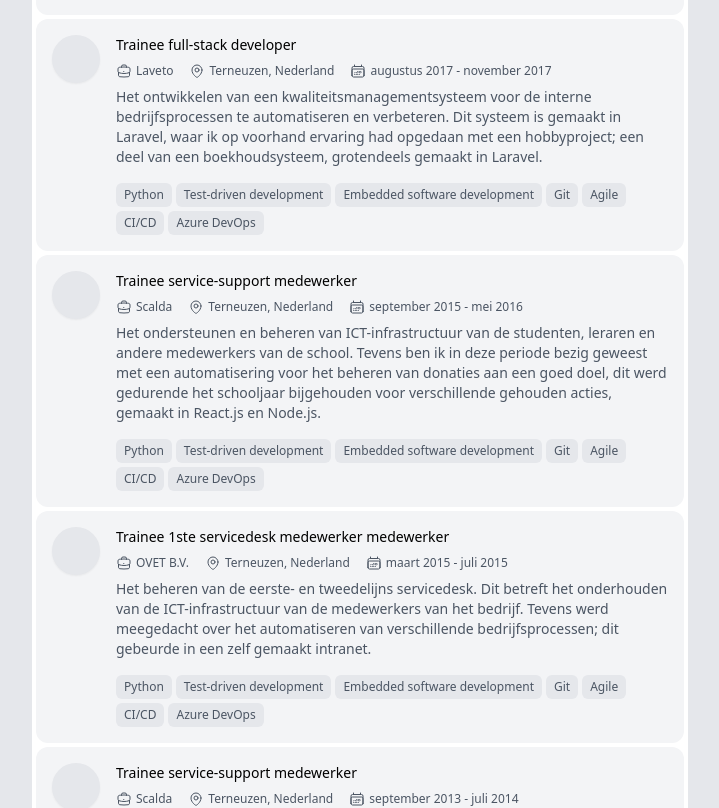
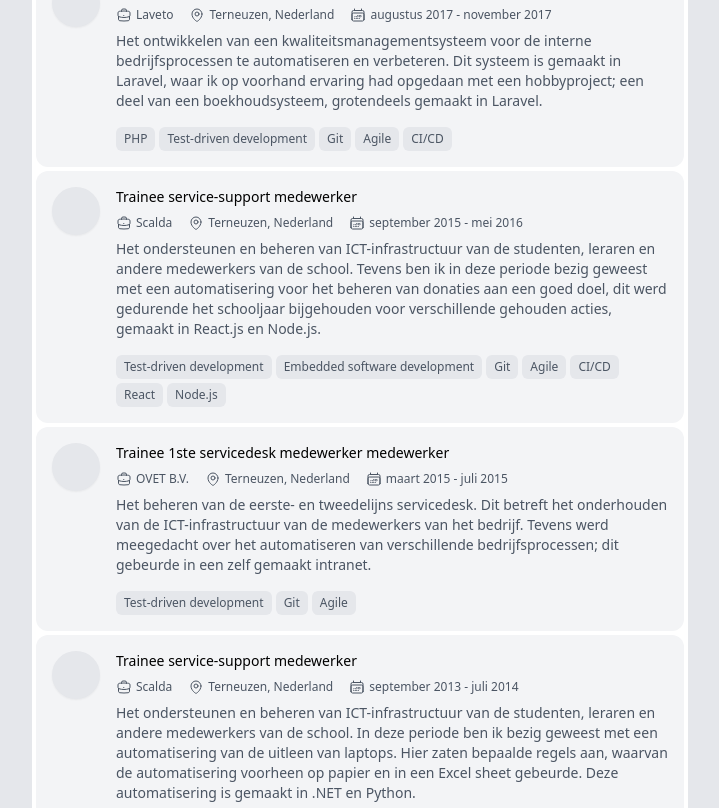
Before and after one commit to basvandriel/portfolio-website, a React (Create React App) app: page / in a window 1280 px wide. Shown: the part 1921-2729 px from the top of the page, without its empty margins (448-1167 px from the left). Built offline with nearby package versions, Linux system fonts and the light colour scheme.

Commit message:
work on tags

```diff
--- a/src/ExperienceBox.tsx
+++ b/src/ExperienceBox.tsx
@@ -1,32 +1,5 @@
 import ExperienceListing from "./ExperienceListing";
-import abnlogo from "./abn_amro_logo.jpeg";
-import nslogo from "./nslogo.jpeg";
-import hetveerlogo from "./hetveer.jpeg";
-import pixelsquarelogo from "./pixelsquarelogo.jpeg";
 import EXPERIENCE from "./experience";
-const DEFAULT_DESCRIPTION = `
-Het ontwikkelen, beheren en ondersteunen van een stuk maatwerksoftware
-voor het beschikbaar stellen en transformeren van data op grootte
-schaal. Hierbij werd gebruik gemaakt van verschillende Azure services
-zoals Databricks, Data Factory en de pipelines. Tevens word ook veel
-DevOps gerelateerd werk verricht: denk hierbij aan het ontwikkelen en
-beheren van CI/CD pipelines en het onderhouden en productie-klaar maken
-van een Azure omgeving.
-`;
-
-let default_tags = [
-  "Python",
-  "Test-driven development",
-  "Azure",
-  "DevOps",
-  "Git",
-  "Agile",
-  "CI/CD",
-  "Azure DevOps",
-  "Azure Databricks",
-  "Azure Functions",
-  "Azure Data Factory",
-];
 
 const ExperienceBox = () => {
   return (
--- a/src/experience.ts
+++ b/src/experience.ts
@@ -117,6 +117,7 @@ const EXPERIENCE: ExperienceProps[] = [
       "Python",
       "Test-driven development",
       "Embedded software development",
+      "React.js",
       "Git",
       "Agile",
       "CI/CD",
@@ -134,13 +135,13 @@ const EXPERIENCE: ExperienceProps[] = [
         Het ontwikkelen, beheren en ondersteunen van een geautomatiseerde database van instructies met versiebeheer; deze gebruikten medewerkers van ZorgSaam voor hun werk. Hier werkte ik ook met Laravel, en dezelfde DevOps en methodologieën als tijdens mijn stageperiode. Tevens werkte ik ook met PostgreSQL en verschillende NoSQL databases.
     `,
     tags: [
-      "Python",
+      "PHP",
       "Test-driven development",
-      "Embedded software development",
+      "PostgreSQL",
+      "NoSQL",
       "Git",
       "Agile",
       "CI/CD",
-      "Azure DevOps",
     ],
   },
   {
@@ -154,15 +155,7 @@ const EXPERIENCE: ExperienceProps[] = [
         Het ontwikkelen, beheren en ondersteunen van een scholingssysteem; medewerkers van ZorgSaam moesten in een periode een aantal scholingen doen en kregen daar punten voor. Dit moest geautomatiseerd worden. Hier werkte ik met Laravel, een framework gemaakt in PHP. Tevens kwamen MySQL en verschilde DevOps en methodologieën er bij kijken; Git, TDD en CI tools.
         Dit was één van de projecten die ik daar deed.
     `,
-    tags: [
-      "Python",
-      "Test-driven development",
-      "Embedded software development",
-      "Git",
-      "Agile",
-      "CI/CD",
-      "Azure DevOps",
-    ],
+    tags: ["PHP", "Test-driven development", "MySQL", "Git", "Agile", "CI/CD"],
   },
   {
     title: "Trainee full-stack developer",
@@ -174,17 +167,8 @@ const EXPERIENCE: ExperienceProps[] = [
     description: `
         Het ontwikkelen van een kwaliteitsmanagementsysteem voor de interne bedrijfsprocessen te automatiseren en verbeteren. Dit systeem is gemaakt in Laravel, waar ik op voorhand ervaring had opgedaan met een hobbyproject; een deel van een boekhoudsysteem, grotendeels gemaakt in Laravel.
     `,
-    tags: [
-      "Python",
-      "Test-driven development",
-      "Embedded software development",
-      "Git",
-      "Agile",
-      "CI/CD",
-      "Azure DevOps",
-    ],
+    tags: ["PHP", "Test-driven development", "Git", "Agile", "CI/CD"],
   },
-
 
   {
     title: "Trainee service-support medewerker",
@@ -197,13 +181,13 @@ const EXPERIENCE: ExperienceProps[] = [
         Het ondersteunen en beheren van ICT-infrastructuur van de studenten, leraren en andere medewerkers van de school. Tevens ben ik in deze periode bezig geweest met een automatisering voor het beheren van donaties aan een goed doel, dit werd gedurende het schooljaar bijgehouden voor verschillende gehouden acties, gemaakt in React.js en Node.js.
     `,
     tags: [
-      "Python",
       "Test-driven development",
       "Embedded software development",
       "Git",
       "Agile",
       "CI/CD",
-      "Azure DevOps",
+      "React",
+      "Node.js",
     ],
   },
   {
@@ -216,18 +200,8 @@ const EXPERIENCE: ExperienceProps[] = [
     description: `
         Het beheren van de eerste- en tweedelijns servicedesk. Dit betreft het onderhouden van de ICT-infrastructuur van de medewerkers van het bedrijf. Tevens werd meegedacht over het automatiseren van verschillende bedrijfsprocessen; dit gebeurde in een zelf gemaakt intranet.
     `,
-    tags: [
-      "Python",
-      "Test-driven development",
-      "Embedded software development",
-      "Git",
-      "Agile",
-      "CI/CD",
-      "Azure DevOps",
-    ],
+    tags: ["Test-driven development", "Git", "Agile"],
   },
-
-
 
   {
     title: "Trainee service-support medewerker",
@@ -246,7 +220,6 @@ const EXPERIENCE: ExperienceProps[] = [
       "Git",
       "Agile",
       "CI/CD",
-      "Azure DevOps",
     ],
   },
 
@@ -267,7 +240,6 @@ const EXPERIENCE: ExperienceProps[] = [
       "Git",
       "Agile",
       "CI/CD",
-      "Azure DevOps",
     ],
   },
 ];
```
